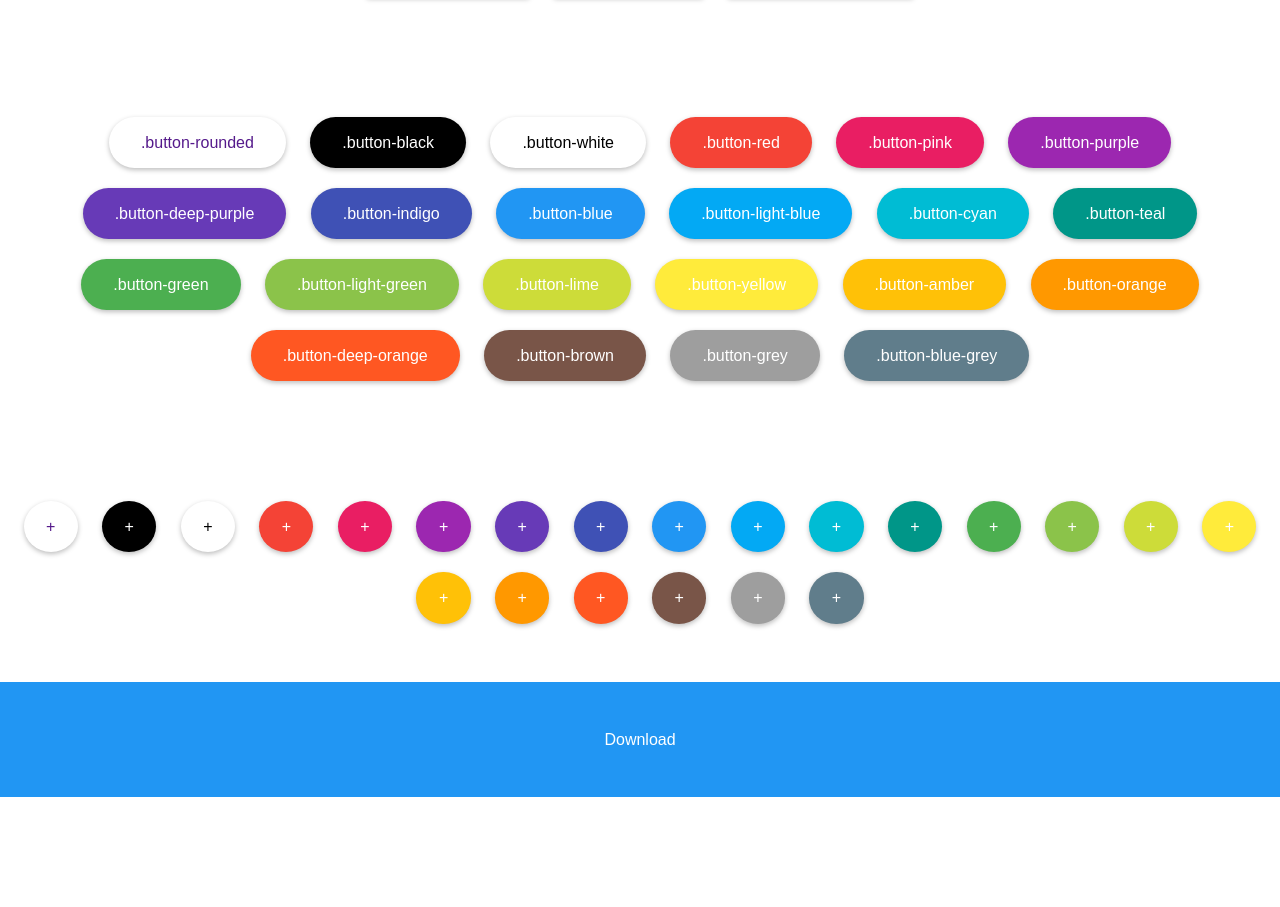
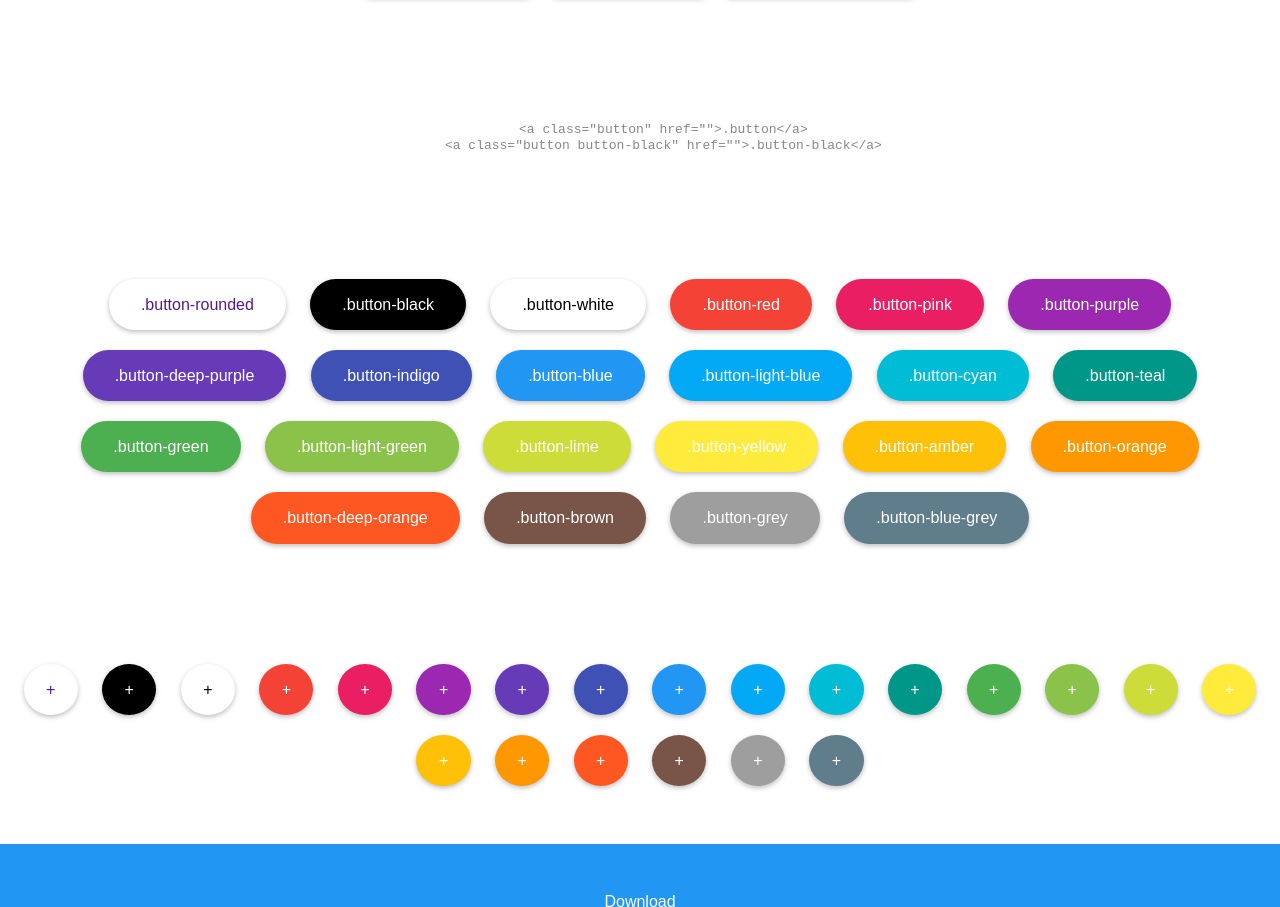
Before and after one commit to HeliumSquid/cocktail.sass, a website: page index.html in a window 1280 px wide. Shown: the part 2815-3722 px from the top of the page. Before the commit the page ends 3612 px from the top, so only its background shows below. Drawn offline with Linux system fonts and the light colour scheme.

Commit message:
Merge master.

```diff
--- a/index.html
+++ b/index.html
@@ -75,6 +75,11 @@
     <a class="button button-grey" href="">.button-grey</a>
     <a class="button button-blue-grey" href="">.button-blue-grey</a>
     <hr>
+    <xmp>
+      <a class="button" href="">.button</a>
+      <a class="button button-black" href="">.button-black</a>
+    </xmp>
+    <hr>
     <a class="button button-rounded" href="">.button-rounded</a>
     <a class="button button-rounded button-black" href="">.button-black</a>
     <a class="button button-rounded button-white" href="">.button-white</a>
```
